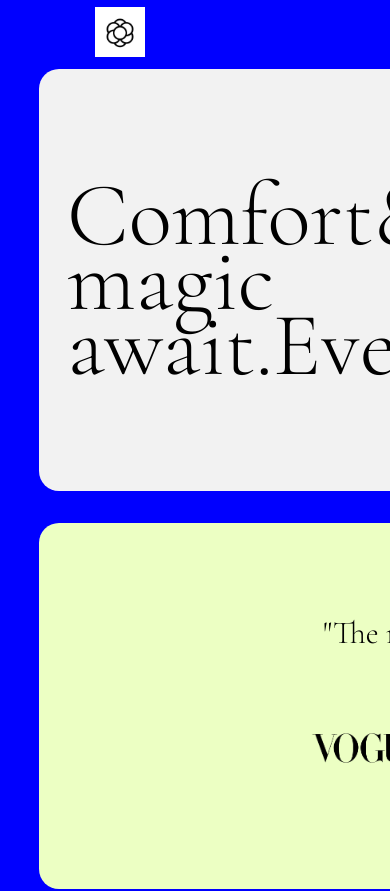
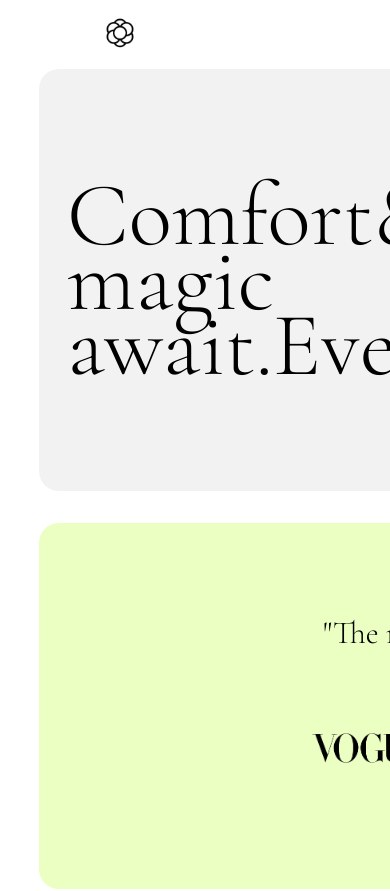
Before and after one commit to khodijah0498/landingpage_task1, a React (Vite) app: page / in a window 390 px wide. Shown: the top 891 px of the page. Built offline with nearby package versions, Linux system fonts and the light colour scheme; a web font is replaced by a local one.

Commit message:
feat: task_1

```diff
--- a/src/index.css
+++ b/src/index.css
@@ -19,19 +19,19 @@ body {
 }
 @media screen and (max-width:1200px){
  body{
-   background-color: red;
+   background-color: white;
 
  }
 }
 @media screen and (max-width:992px) {
   body{
-    background-color: green
+    background-color: white;
   }
 
 }
 @media screen and (max-width:768px) {
   body{
-    background-color: blue;
+    background-color: white;
   }
 
 }
```
